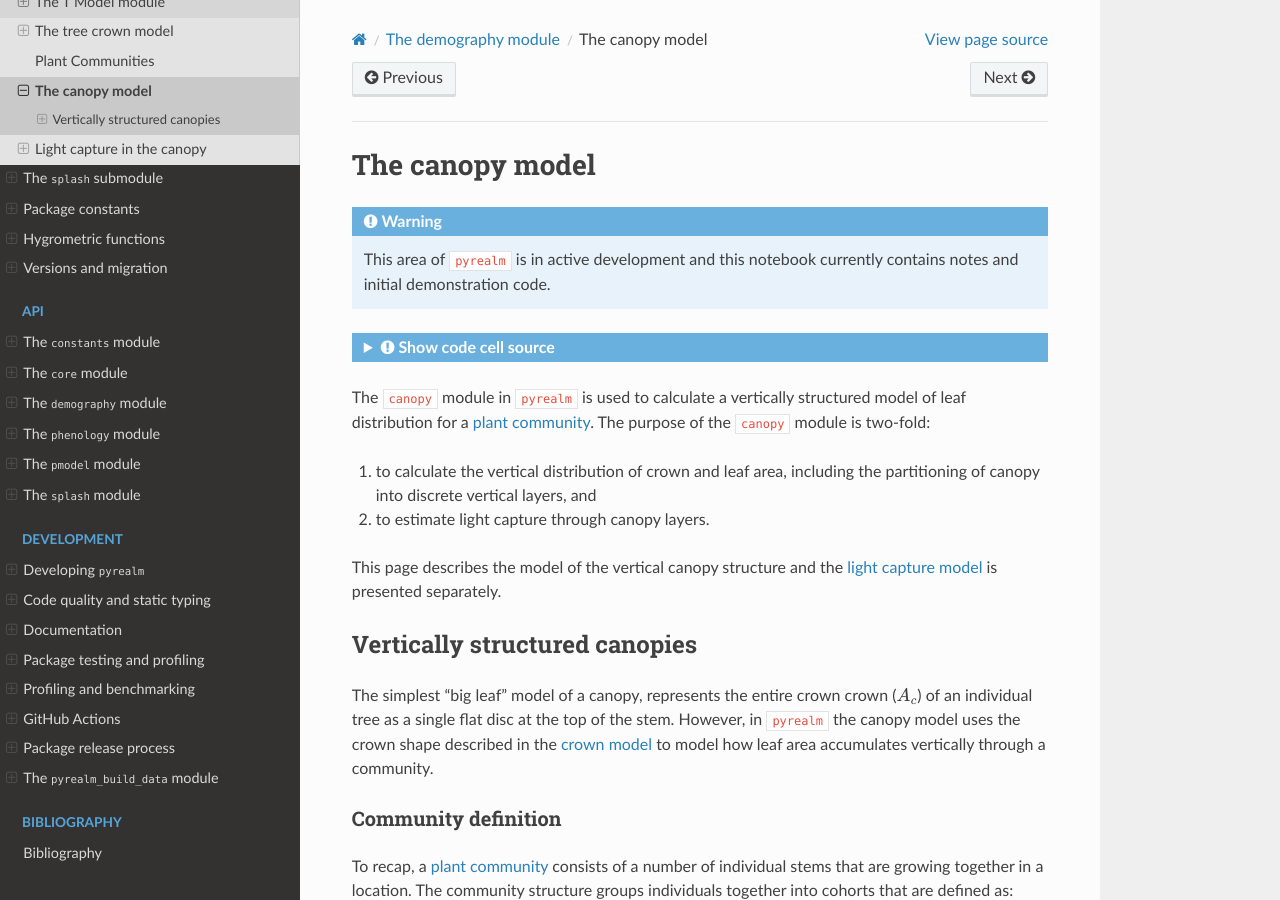
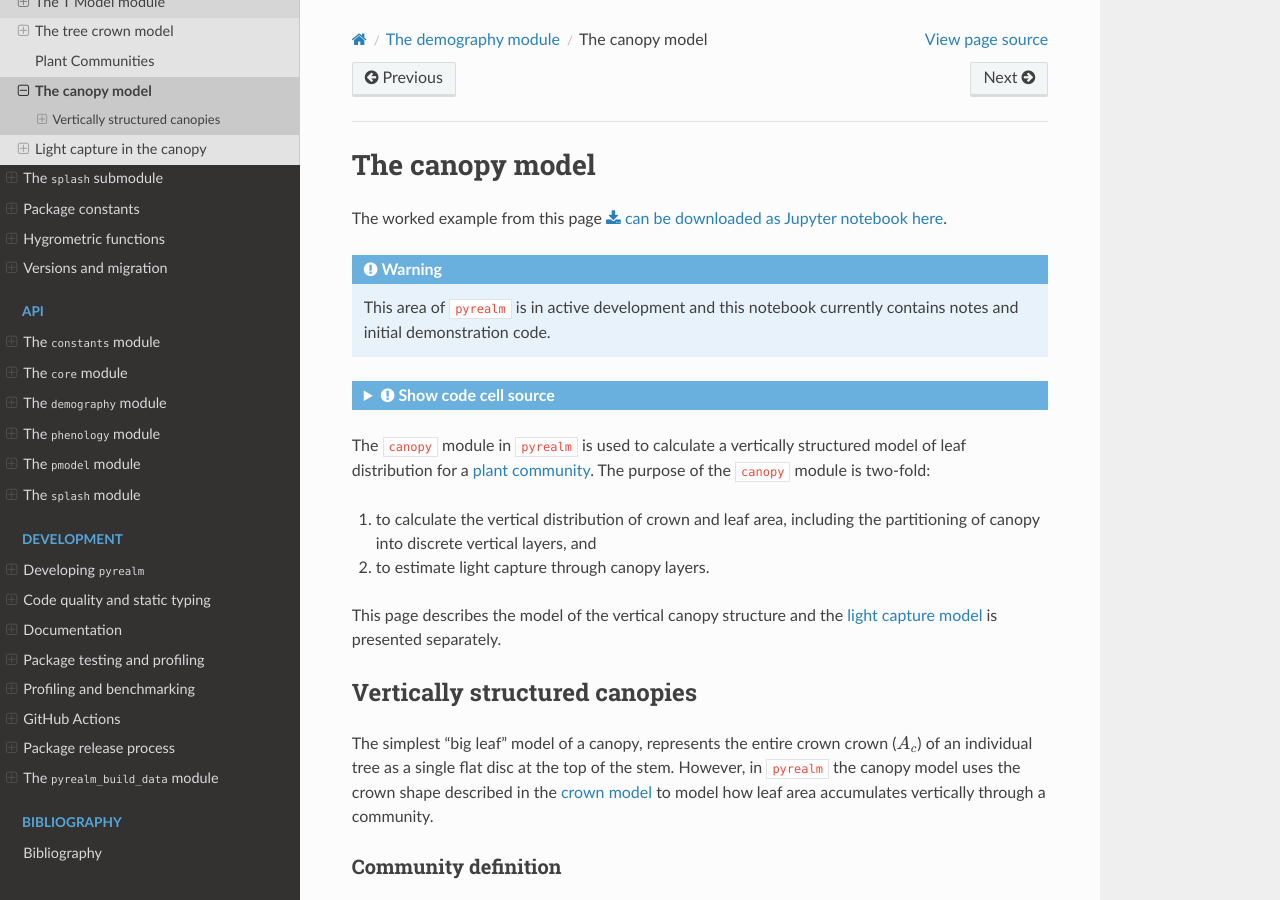
Before and after one commit to ImperialCollegeLondon/pyrealm, a Sphinx documentation site: the page built from docs/source/users/demography/canopy.md, in a window 1280 px wide and 900 px high. Built offline with Sphinx 7.4.7 and the Read the Docs theme 3.1.0, drawn with Linux system fonts in a browser that asks for light colours; cross-references to code outside the pages are shown as plain code.

Commit message:
add canopy jupyter notebook

```diff
--- a/docs/source/users/demography/canopy.md
+++ b/docs/source/users/demography/canopy.md
@@ -23,6 +23,8 @@
 ---
 
 # The canopy model
+
+The worked example from this page {download}`can be downloaded as Jupyter notebook here </_static/Canopy.ipynb>`.
 
 :::{admonition} Warning
 
```
Also changed, not shown: docs/source/_static/Canopy.ipynb (added).
